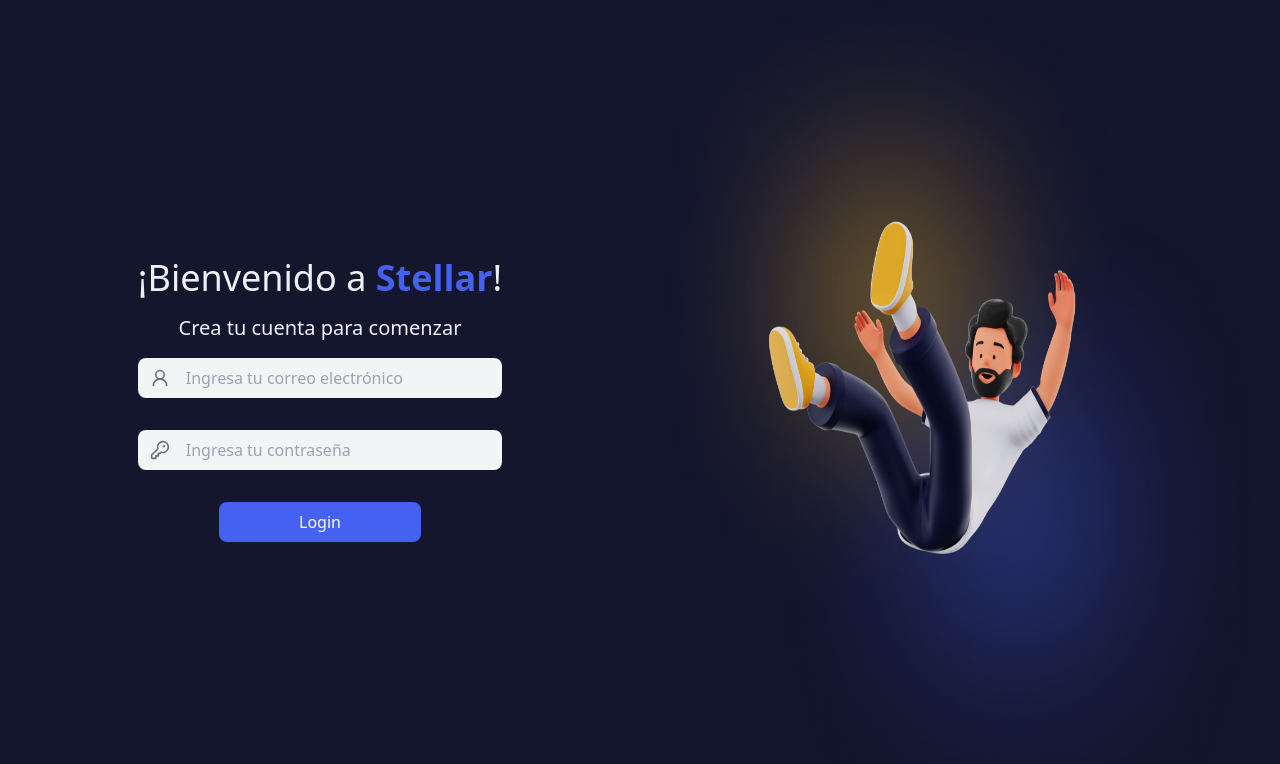
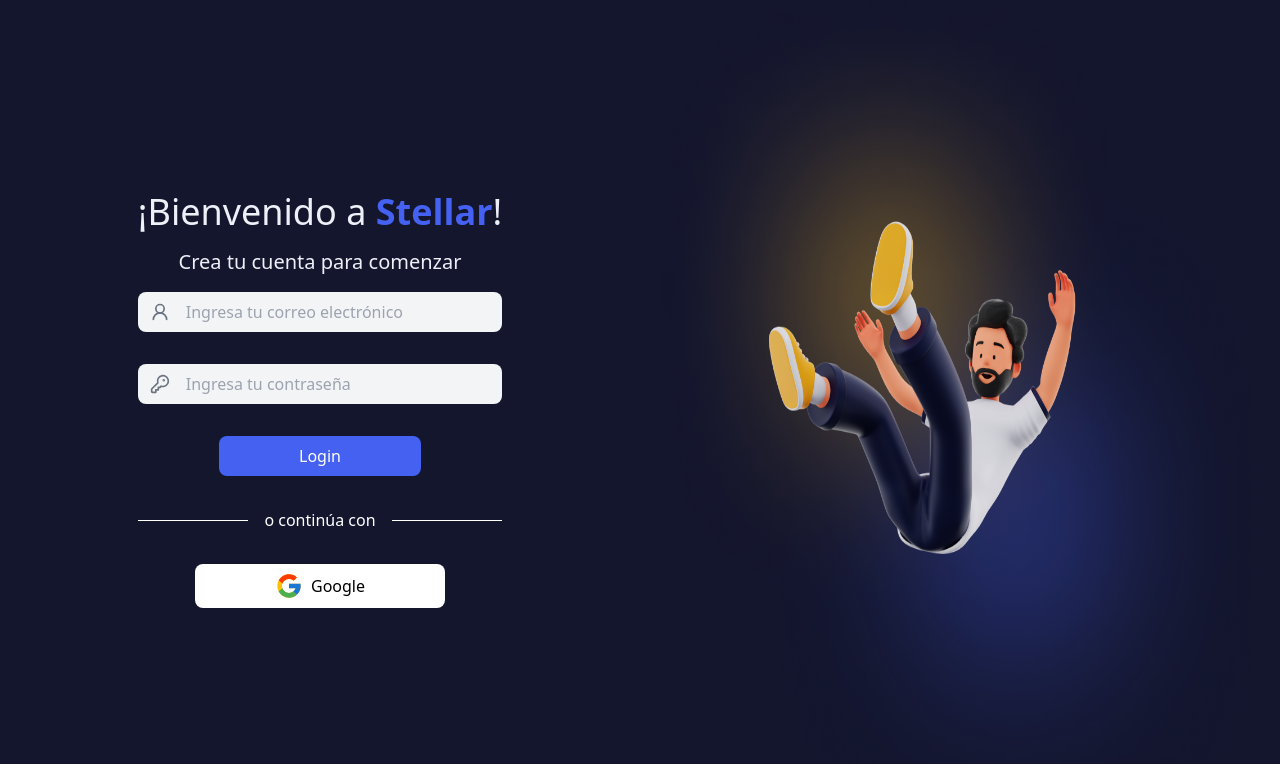
Before and after one commit to KevinLatino/Stellar-Frontend, a React (Vite) app: page /login in a window 1280 px wide. Shown: the top 764 px of the page. Built offline with nearby package versions, Linux system fonts and the light colour scheme.

Commit message:
adding google button styles

```diff
--- a/src/Screens/LoginScreen.jsx
+++ b/src/Screens/LoginScreen.jsx
@@ -7,6 +7,8 @@
 import useFormSetters from '../hooks/useFormSetter';
 import FallingBg from '../../public/Ilustrations/Falling-Bg.png';
 import SpinnerComponent from '../Components/SpinnerComponent';
+import { FcGoogle } from "react-icons/fc";
+
 
 const LoginScreen = () => {
     const navigate = useNavigate();
@@ -32,7 +34,11 @@
         await loginMutation.mutateAsync(formState);
     };
 
-    const spinnerColor = "blue-500"
+    const handleGoogleLogin = () => {
+        console.log('Inicio de sesión con Google');
+    };
+
+    const spinnerColor = "blue-500";
 
     return (
         <div className="flex h-screen">
@@ -78,6 +84,17 @@
                             )
                         }
                     </button>
+                    <div className="flex items-center my-4 w-full max-w-md">
+                        <hr className="flex-grow border-t border-[#FFFFFF]" />
+                        <span className="mx-4 text-white">o continúa con</span>
+                        <hr className="flex-grow border-t border-[#FFFFFF]" />
+                    </div>
+                    <button
+                        className="bg-white text-black py-2 px-20 rounded-lg hover:bg-gray-200 transition duration-300 flex items-center justify-center gap-2"
+                        onClick={handleGoogleLogin}
+                    >
+                        <FcGoogle size={28} /> Google
+                    </button>
                 </div>
             </div>
             <div className="bg-strong-blue w-1/2 flex items-center justify-center">
```
